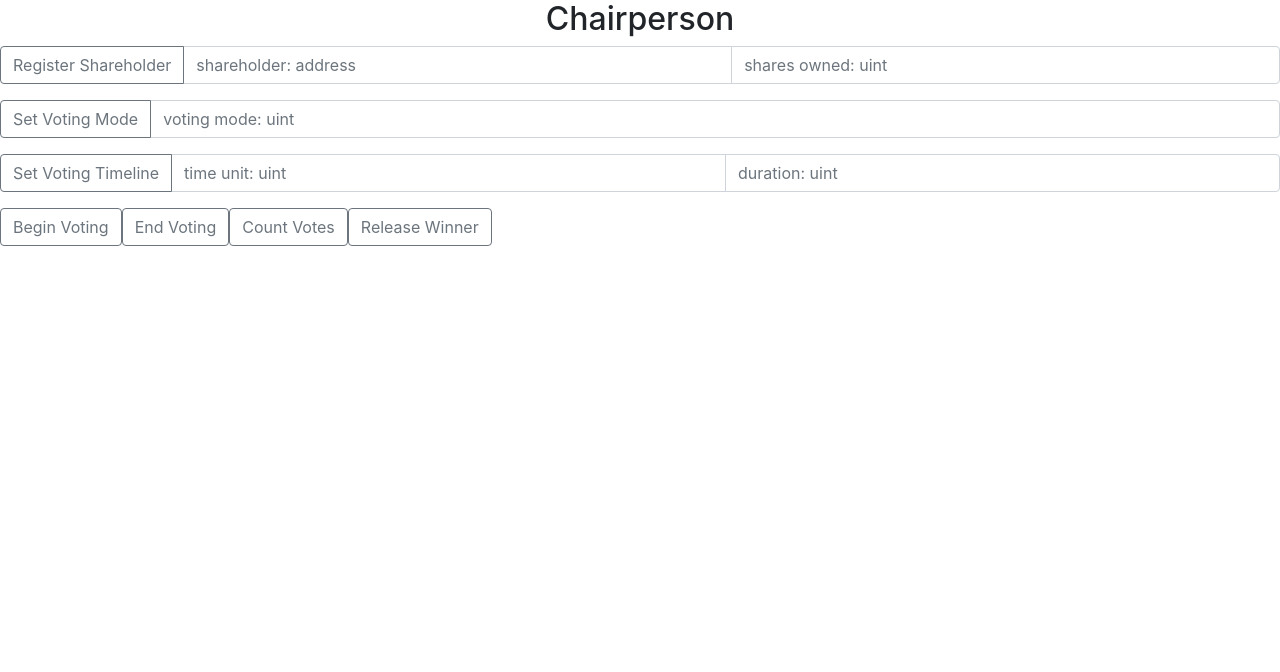
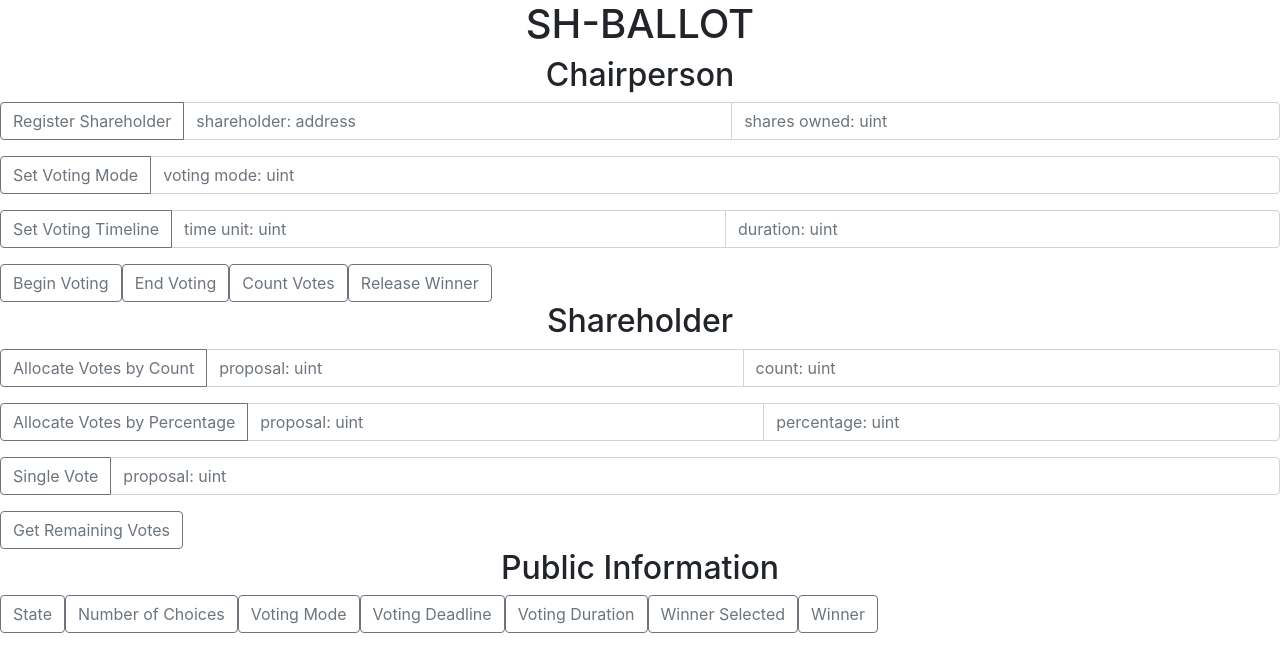
Before and after one commit to BrianBalayon/shareholder-ballot, a React (Create React App) app in the folder ballot-app/: page / in a window 1280 px wide. Shown: the top 672 px of the page. Built offline with nearby package versions, Linux system fonts and the light colour scheme.

Commit message:
Finished the frontend. It's quite raw but it will suffice

```diff
--- a/ballot-app/src/App.js
+++ b/ballot-app/src/App.js
@@ -5,6 +5,7 @@ import './App.css';
 function App() {
   return (
     <div className="App">
+        <h1> SH-BALLOT </h1>
         <LandingPage />
     </div>
   );
--- a/ballot-app/src/components/Landing.js
+++ b/ballot-app/src/components/Landing.js
@@ -1,5 +1,7 @@
 import React from 'react';
 import Chairperson from "./Chairperson";
+import Shareholder from "./Shareholder";
+import PublicInfo from "./PublicInfo";
 
 class LandingPage extends React.Component {
     constructor(props) {
@@ -13,6 +15,8 @@ class LandingPage extends React.Component {
         return(
             <div>
                 <Chairperson />
+                <Shareholder />
+                <PublicInfo />
             </div>
         );
     }
--- /dev/null
+++ b/ballot-app/src/components/PublicInfo.js
@@ -0,0 +1,31 @@
+import Button from 'react-bootstrap/Button'
+import ButtonToolbar from 'react-bootstrap/ButtonToolbar'
+import React from 'react';
+
+class PublicInfo extends React.Component {
+    constructor(props) {
+        super(props);
+        this.state = {
+            page: this.props.page
+        }
+    }
+
+    render() {
+        return(
+            <div>
+                <h2> Public Information </h2>
+                <ButtonToolbar>
+                    <Button variant="outline-secondary">State</Button>
+                    <Button variant="outline-secondary">Number of Choices</Button>
+                    <Button variant="outline-secondary">Voting Mode</Button>
+                    <Button variant="outline-secondary">Voting Deadline</Button>
+                    <Button variant="outline-secondary">Voting Duration</Button>
+                    <Button variant="outline-secondary">Winner Selected</Button>
+                    <Button variant="outline-secondary">Winner</Button>
+                </ButtonToolbar>
+            </div>
+        );
+    }
+}
+
+export default PublicInfo;
--- /dev/null
+++ b/ballot-app/src/components/Shareholder.js
@@ -0,0 +1,41 @@
+import InputField from "./InputField";
+import InputField2 from "./InputField2";
+import Button from 'react-bootstrap/Button'
+import ButtonToolbar from 'react-bootstrap/ButtonToolbar'
+import React from 'react';
+
+class Shareholder extends React.Component {
+    constructor(props) {
+        super(props);
+        this.state = {
+            page: this.props.page
+        }
+    }
+
+    render() {
+        return(
+            <div>
+                <h2> Shareholder </h2>
+                <InputField2
+                    calls="Allocate Votes by Count"
+                    units="proposal: uint"
+                    units2="count: uint"
+                    />
+                <InputField2
+                    calls="Allocate Votes by Percentage"
+                    units="proposal: uint"
+                    units2="percentage: uint"
+                />
+                <InputField
+                    calls="Single Vote"
+                    units="proposal: uint"
+                    />
+                <ButtonToolbar>
+                    <Button variant="outline-secondary">Get Remaining Votes</Button>
+                </ButtonToolbar>
+            </div>
+        );
+    }
+}
+
+export default Shareholder;
```
